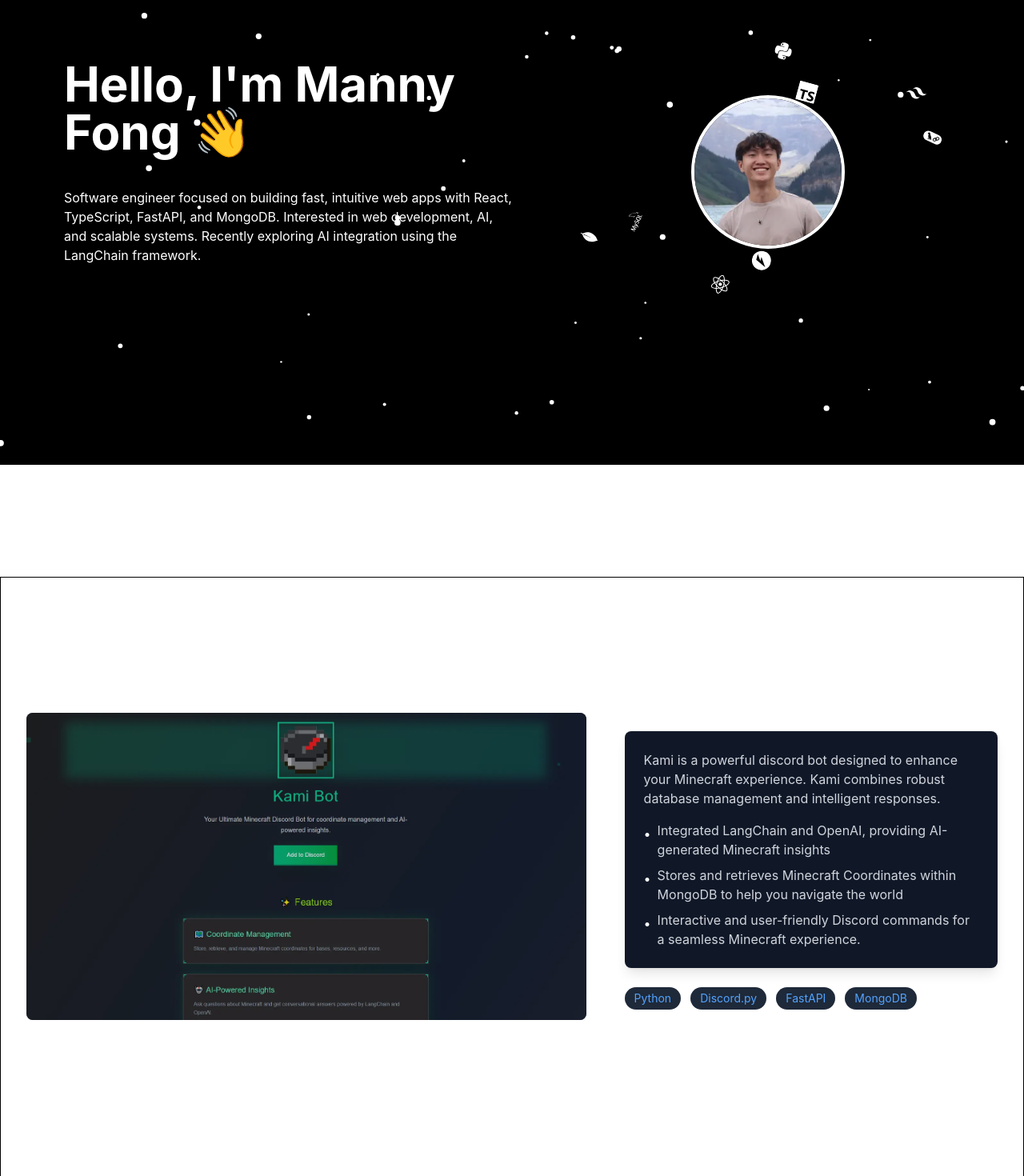
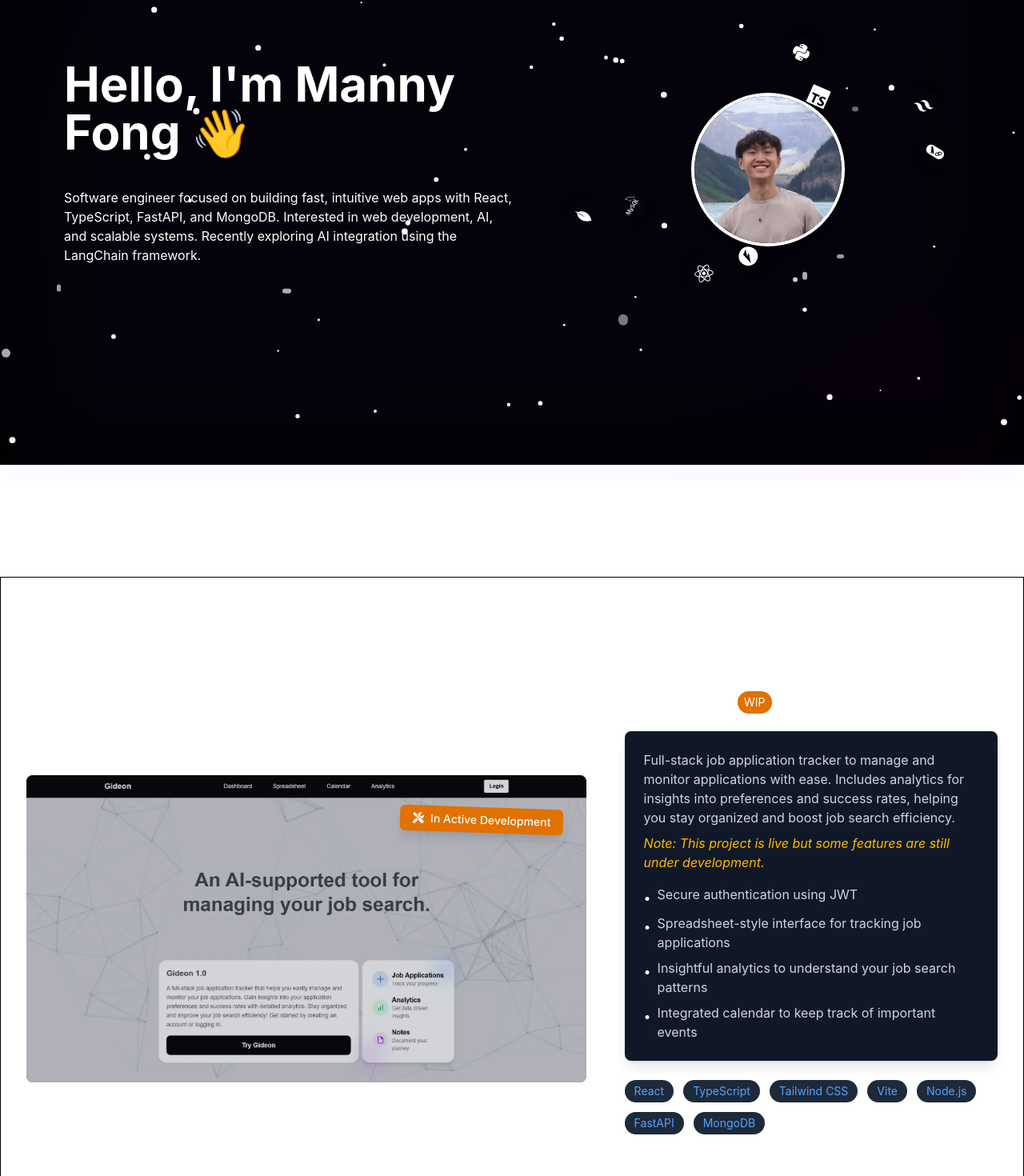
Before and after one commit to BasicallyManny/Personal-Portfolio-Website, a React (Vite) app: page / in a window 1280 px wide. Shown: the part 219-1689 px from the top of the page at 80% size. Built offline with nearby package versions, Linux system fonts and the light colour scheme.

Commit message:
Added mount animations to hero and projects

```diff
--- a/src/components/sections/Hero.tsx
+++ b/src/components/sections/Hero.tsx
@@ -4,13 +4,104 @@ import OrbitingIcon from '../ui/OrbitingIcons';
 import { FaReact, FaPython } from 'react-icons/fa';
 import { SiFastapi, SiTypescript, SiMongodb, SiTailwindcss, SiMysql, SiLangchain } from "react-icons/si";
 
+export const Hero = () => {
+    // Text animation variants
+    const titleVariants = {
+        hidden: { opacity: 0, y: -50 },
+        visible: {
+            opacity: 1,
+            y: 0,
+            transition: {
+                type: "spring",
+                stiffness: 100,
+                damping: 10,
+                duration: 0.8
+            }
+        }
+    };
 
-export const Hero = () => {
+    const paragraphVariants = {
+        hidden: { opacity: 0, y: 20 },
+        visible: {
+            opacity: 1,
+            y: 0,
+            transition: {
+                type: "spring",
+                stiffness: 50,
+                damping: 20,
+                delay: 0.4,
+                duration: 0.8
+            }
+        }
+    };
+
+    // Container animation
+    const containerVariants = {
+        hidden: { opacity: 0 },
+        visible: {
+            opacity: 1,
+            transition: {
+                delayChildren: 0.3,
+                staggerChildren: 0.2,
+                duration: 0.5
+            }
+        }
+    };
+
+    // Profile container animation
+    const profileContainerVariants = {
+        hidden: { opacity: 0, scale: 0.8 },
+        visible: {
+            opacity: 1,
+            scale: 1,
+            transition: {
+                type: "spring",
+                stiffness: 100,
+                damping: 15,
+                delay: 0.5,
+                duration: 0.8
+            }
+        }
+    };
+
+    // Gradient background animation
+    const gradientVariants = {
+        hidden: { opacity: 0 },
+        visible: {
+            opacity: [0, 0.5, 0.3, 0.5, 0.3],
+            transition: {
+                duration: 8,
+                repeat: Infinity,
+                repeatType: "reverse" as const
+            }
+        }
+    };
+
     return (
-        <section className="flex flex-col items-center justify-center h-screen text-white my-5 space-between overflow-hidden">
-            <div id="hero-content" className="mx-auto max-w-screen-xl grid grid-cols-1 items-center mt-7 sm:grid-cols-2 h-full">
-                <div id="hero-text" className="text-center sm:ml-20 sm:text-left flex flex-col items-center sm:items-start">
-                    <h1 className="text-5xl font-bold mb-4 md:justify-center sm:text-6xl">
+        <section className="flex flex-col items-center justify-center h-screen text-white my-5 space-between overflow-hidden relative">
+            {/* Animated background gradient */}
+            <motion.div
+                className="absolute inset-0 bg-gradient-to-br from-blue-600/10 to-purple-600/10 rounded-3xl blur-3xl"
+                variants={gradientVariants}
+                initial="hidden"
+                animate="visible"
+            />
+
+            <motion.div
+                id="hero-content"
+                className="mx-auto max-w-screen-xl grid grid-cols-1 items-center mt-7 sm:grid-cols-2 h-full relative z-10"
+                variants={containerVariants}
+                initial="hidden"
+                animate="visible"
+            >
+                <motion.div
+                    id="hero-text"
+                    className="text-center sm:ml-20 sm:text-left flex flex-col items-center sm:items-start"
+                >
+                    <motion.h1
+                        className="text-5xl font-bold mb-4 md:justify-center sm:text-6xl"
+                        variants={titleVariants}
+                    >
                         Hello, I'm Manny Fong{' '}
                         <motion.span
                             className="inline-block"
@@ -20,22 +111,40 @@ export const Hero = () => {
                             transition={{
                                 duration: 1,
                                 ease: 'easeInOut',
-                                repeat: Infinity,  // Loop the animation
-                                repeatType: 'loop', // Ensures it loops
+                                repeat: Infinity,
+                                repeatType: 'loop',
                             }}
                         >
                             👋
                         </motion.span>
-                    </h1>
-                    <p className="z-10max-w-prose px-10 text-l mb-6 mt-6 sm:px-0 ">
+                    </motion.h1>
+
+                    <motion.p
+                        className="z-10 max-w-prose px-10 text-l mb-6 mt-6 sm:px-0"
+                        variants={paragraphVariants}
+                    >
+                        <motion.span
+                            initial={{ opacity: 0 }}
+                            animate={{ opacity: 1 }}
+                            transition={{ delay: 0.8, duration: 0.8 }}
+                        >
                             Software engineer focused on building fast, intuitive web apps with React, TypeScript, FastAPI, and MongoDB.
                             Interested in web development, AI, and scalable systems. Recently exploring AI integration using the LangChain
                             framework.
-                    </p>
-                </div>
+                        </motion.span>
+                    </motion.p>
+                </motion.div>
 
-                <div className="relative flex justify-center items-center w-64 h-64 mx-auto z-10">
-                    {/* Profile Image */}
+                <motion.div
+                    className="relative flex justify-center items-center w-64 h-64 mx-auto z-10"
+                    variants={profileContainerVariants}
+                >
+                    {/* Profile Image with OrbitingIcon */}
+                    <motion.div
+                        initial={{ opacity: 0 }}
+                        animate={{ opacity: 1 }}
+                        transition={{ delay: 0.6, duration: 0.8 }}
+                    >
                         <OrbitingIcon
                             profileSrc="../../../assets/me.webp"
                             profileAlt="Profile"
@@ -50,8 +159,33 @@ export const Hero = () => {
                                 { Icon: SiLangchain },
                             ]}
                         />
-                </div>
+                    </motion.div>
+                </motion.div>
+            </motion.div>
 
+            {/* Floating particles effect */}
+            <div className="absolute inset-0 pointer-events-none overflow-hidden">
+                {[...Array(10)].map((_, i) => (
+                    <motion.div
+                        key={i}
+                        className="absolute bg-white rounded-full opacity-20"
+                        style={{
+                            width: Math.random() * 10 + 5,
+                            height: Math.random() * 10 + 5,
+                            left: `${Math.random() * 100}%`,
+                            top: `${Math.random() * 100}%`,
+                        }}
+                        animate={{
+                            y: [0, -100, 0],
+                            opacity: [0.2, 0.8, 0.2],
+                        }}
+                        transition={{
+                            duration: Math.random() * 10 + 10,
+                            repeat: Infinity,
+                            delay: Math.random() * 5,
+                        }}
+                    />
+                ))}
             </div>
         </section>
     );
--- a/src/components/sections/Projects.tsx
+++ b/src/components/sections/Projects.tsx
@@ -1,59 +1,119 @@
 import { FiGithub, FiExternalLink } from 'react-icons/fi';
+import { FaTools } from "react-icons/fa";
+import { motion } from 'framer-motion';
 
 const Projects = () => {
-    // You'll need to replace this with your actual project data
     const projects = [
         {
             id: 1,
+            title: "Gideon",
+            description: "Full-stack job application tracker to manage and monitor applications with ease. Includes analytics for insights into preferences and success rates, helping you stay organized and boost job search efficiency.",
+            tags: ["React", "TypeScript", "Tailwind CSS", "Vite", "Node.js", "FastAPI", "MongoDB"],
+            notes: ["Secure authentication using JWT", "Spreadsheet-style interface for tracking job applications", "Insightful analytics to understand your job search patterns", "Integrated calendar to keep track of important events"],
+            githubLink: "https://github.com/BasicallyManny/Gideon/",
+            liveLink: "https://gideon-nine.vercel.app/",
+            image: '../../../assets/gideon.webp',
+            wip: true
+        },
+        {
+            id: 2,
             title: "Kami",
             description: "Kami is a powerful discord bot designed to enhance your Minecraft experience. Kami combines robust database management and intelligent responses.",
             tags: ["Python", "Discord.py", "FastAPI", "MongoDB"],
             notes: ["Integrated LangChain and OpenAI, providing AI-generated Minecraft insights", "Stores and retrieves Minecraft Coordinates within MongoDB to help you navigate the world", "Interactive and user-friendly Discord commands for a seamless Minecraft experience."],
             githubLink: "https://github.com/BasicallyManny/Kami-2.0",
             liveLink: "https://kami-site-one.vercel.app/",
-            image: '../../../assets/KamiSite.webp'
+            image: '../../../assets/KamiSite.webp',
+            wip: false
         },
         {
-            id: 2,
+            id: 3,
             title: "Algorithm Visualizer",
             description: "An interactive sorting algorithm visualizer built with React, TypeScript, and Framer Motion, featuring smooth animations and real-time visual feedback to help users explore and understand different sorting algorithms.",
             tags: ["React", "TypeScript", "Framer Motion", "Tailwind CSS"],
             notes: ["Users can choose from Quicksort, Merge Sort, and Insertion Sort, adjust array sizes, and control the speed of the visualization.", "Each algorithm comes with a clear explanation and code examples in multiple programming languages.", "Color-coded, real-time animations highlight the sorting process step by step for better understanding."],
             githubLink: "https://github.com/BasicallyManny/Algorithm-Visualizer",
             liveLink: "https://algorithmsvisualizer.vercel.app/",
-            image: '../../../assets/algovisualizer.webp'
+            image: '../../../assets/algovisualizer.webp',
+            wip: false
         },
     ];
 
     return (
         <section id="projects" className="py-20 bg-transparent min-h-screen">
-            <div className="container border mx-auto px-4 sm:px-8">
-                <h1 className="text-4xl sm:text-5xl md:text-6xl lg:text-7xl font-bold text-white mb-16 tracking-tight">
+            <motion.div
+                className="container border mx-auto px-4 sm:px-8"
+                initial={{ opacity: 0 }}
+                animate={{ opacity: 1 }}
+                transition={{ duration: 0.6 }}
+            >
+                <motion.h1
+                    className="text-4xl sm:text-5xl md:text-6xl lg:text-7xl font-bold text-white mb-16 tracking-tight"
+                    initial={{ opacity: 0, y: -20 }}
+                    animate={{ opacity: 1, y: 0 }}
+                    transition={{ duration: 0.5 }}
+                >
                     My Projects
-                </h1>
+                </motion.h1>
 
                 <div className="space-y-32">
                     {projects.map((project, index) => (
-                        <div
+                        <motion.div
                             key={project.id}
                             className={`flex flex-col border-amber-600 ${index % 2 === 0 ? 'md:flex-row' : 'md:flex-row-reverse'} gap-8 md:gap-12 items-center`}
+                            initial={{ opacity: 0, y: 30 }}
+                            whileInView={{ opacity: 1, y: 0 }}
+                            transition={{ duration: 0.5 }}
+                            viewport={{ once: true, amount: 0.2 }}
                         >
                             {/* Project Image */}
                             <div className="w-full md:w-3/5 h-72 sm:h-80 md:h-96 bg-gray-800 rounded-lg overflow-hidden relative group">
                                 <div className="absolute inset-0 bg-opacity-20 transition-opacity opacity-0 group-hover:opacity-100"></div>
-                                <img
+                                <motion.img
                                     src={project.image}
                                     alt={project.title}
                                     className="w-full h-full position-absolute left-0 top-0 object-cover opacity-80 group-hover:opacity-100 transition-opacity duration-300 2xl:object-fill"
+                                    whileHover={{ scale: 1.03 }}
+                                    transition={{ duration: 0.4 }}
                                 />
+
+                                {/* WIP Banner - show only if project.wip is true */}
+                                {project.wip && (
+                                    <motion.div
+                                        className="flex items-center gap-2 absolute top-10 right-7 bg-amber-600 text-white px-4 py-1.5 text-sm font-medium rounded-md shadow-lg transform rotate-2"
+                                        initial={{ x: 20, opacity: 0 }}
+                                        animate={{ x: 0, opacity: 1 }}
+                                        transition={{ delay: 0.3, duration: 0.4 }}
+                                    >
+                                        <FaTools className="text-white" />
+                                        <span>In Active Development</span>
+                                    </motion.div>
+                                )}
                             </div>
 
                             {/* Project Info */}
                             <div className="w-full md:w-2/5 space-y-4">
-                                <h3 className="text-4xl font-bold text-white">{project.title}</h3>
+                                <div className="flex items-center">
+                                    <h3 className="text-4xl font-bold text-white">{project.title}</h3>
+                                    {project.wip && (
+                                        <motion.span
+                                            className="ml-4 bg-amber-600 text-white text-sm px-2 py-1 rounded-full"
+                                            initial={{ scale: 0.8, opacity: 0 }}
+                                            animate={{ scale: 1, opacity: 1 }}
+                                            transition={{ delay: 0.4, duration: 0.3 }}
+                                        >
+                                            WIP
+                                        </motion.span>
+                                    )}
+                                </div>
 
                                 <div className="bg-gray-900 p-6 rounded-lg shadow-lg">
                                     <p className="text-gray-300">{project.description}</p>
+                                    {project.wip && (
+                                        <p className="text-amber-400 mt-2 italic">
+                                            Note: This project is live but some features are still under development.
+                                        </p>
+                                    )}
                                     <ul className="mt-4 space-y-2">
                                         {project.notes.map((note, noteIndex) => (
                                             <li key={noteIndex} className="flex items-start">
@@ -64,43 +124,48 @@ const Projects = () => {
                                     </ul>
                                 </div>
 
-
                                 <div className="flex flex-wrap gap-3 pt-2">
                                     {project.tags.map(tag => (
-                                        <span
+                                        <motion.span
                                             key={tag}
                                             className="px-3 py-1 bg-gray-800 text-blue-400 text-sm rounded-full"
+                                            whileHover={{ backgroundColor: "#1e3a8a", color: "#ffffff" }}
+                                            transition={{ duration: 0.2 }}
                                         >
                                             {tag}
-                                        </span>
+                                        </motion.span>
                                     ))}
                                 </div>
 
                                 <div className="flex gap-4 pt-2">
-                                    <a
+                                    <motion.a
                                         href={project.githubLink}
                                         target="_blank"
                                         rel="noopener noreferrer"
-                                        className="text-gray-400 hover:text-white transition-colors hover:scale-110"
+                                        className="text-gray-400 hover:text-white transition-colors"
                                         aria-label="GitHub Repository"
+                                        whileHover={{ scale: 1.1 }}
+                                        transition={{ duration: 0.2 }}
                                     >
                                         <FiGithub size={22} color='white' />
-                                    </a>
-                                    <a
+                                    </motion.a>
+                                    <motion.a
                                         href={project.liveLink}
                                         target="_blank"
                                         rel="noopener noreferrer"
-                                        className="text-gray-400 hover:text-white transition-colors hover:scale-110"
+                                        className="text-gray-400 hover:text-white transition-colors"
                                         aria-label="Live Demo"
+                                        whileHover={{ scale: 1.1 }}
+                                        transition={{ duration: 0.2 }}
                                     >
                                         <FiExternalLink size={22} color='white'/>
-                                    </a>
+                                    </motion.a>
                                 </div>
                             </div>
-                        </div>
+                        </motion.div>
                     ))}
                 </div>
-            </div>
+            </motion.div>
         </section>
     );
 };
--- /dev/null
+++ b/src/components/sections/Skills.tsx
@@ -0,0 +1,12 @@
+const Skills = () => {
+    return (
+        <>
+            <div className="flex flex-col items-center justify-center w-full h-screen bg-transparent text-white">
+                <h1 className="text-5xl font-bold mb-4">Skills</h1>
+                <p className="text-lg">Here are some of the skills I have acquired:</p>
+            </div>
+        </>
+    )
+}
+
+export default Skills
--- a/src/pages/Home.tsx
+++ b/src/pages/Home.tsx
@@ -1,5 +1,6 @@
 import { Hero } from "../components/sections/Hero";
 import Projects  from "../components/sections/Projects";
+import Skills from "../components/sections/Skills";
 
 export const Home = () => {
     return (
@@ -10,6 +11,9 @@ export const Home = () => {
             <section className="mt-10">
                 <Projects />
             </section>
+            <section className="mt-10">
+                <Skills />
+            </section>
         </main>
     );
 };
```
Also changed, not shown: assets/gideon.webp (added). Lines whose indentation alone changed are shown as unchanged.
